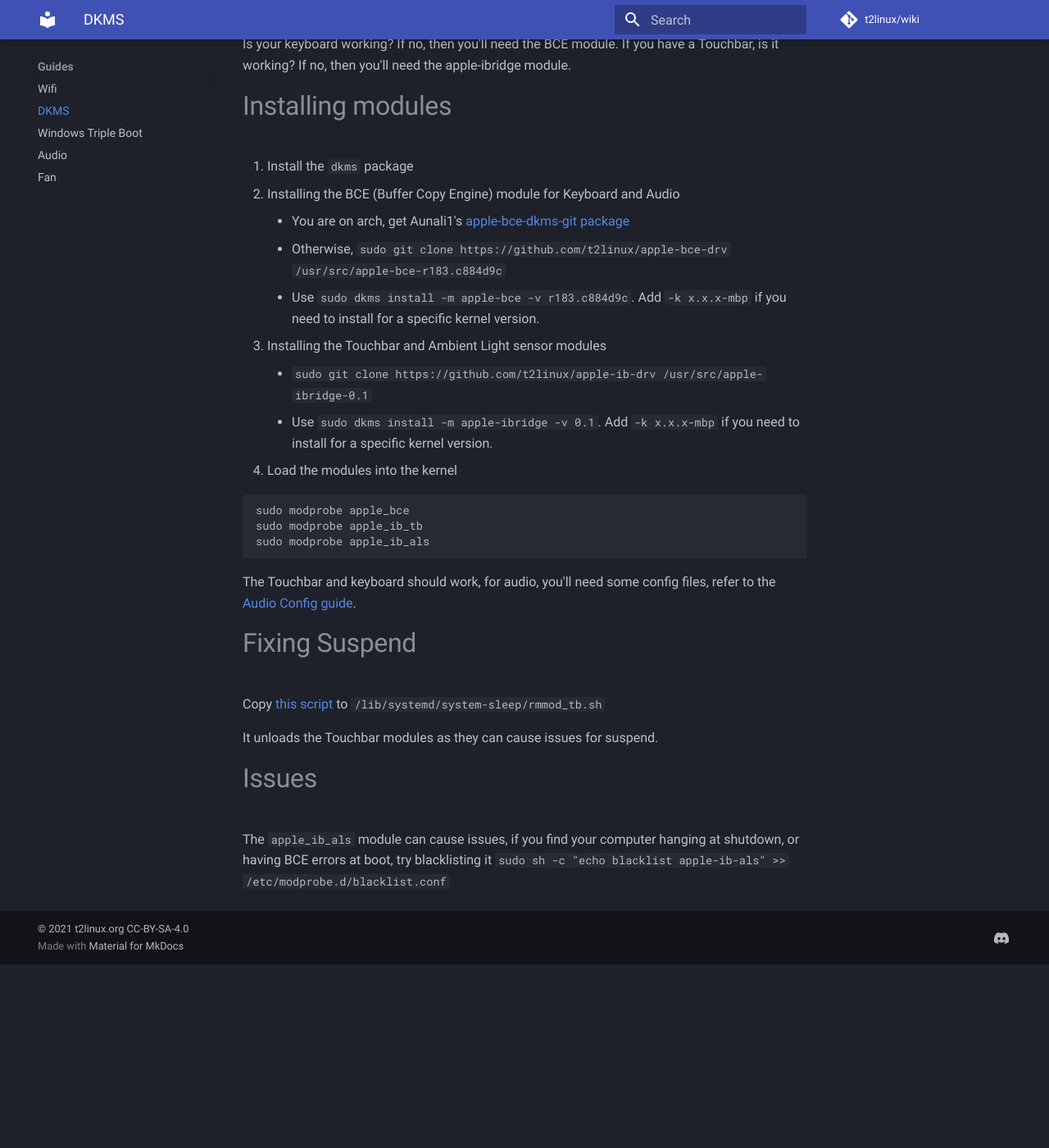
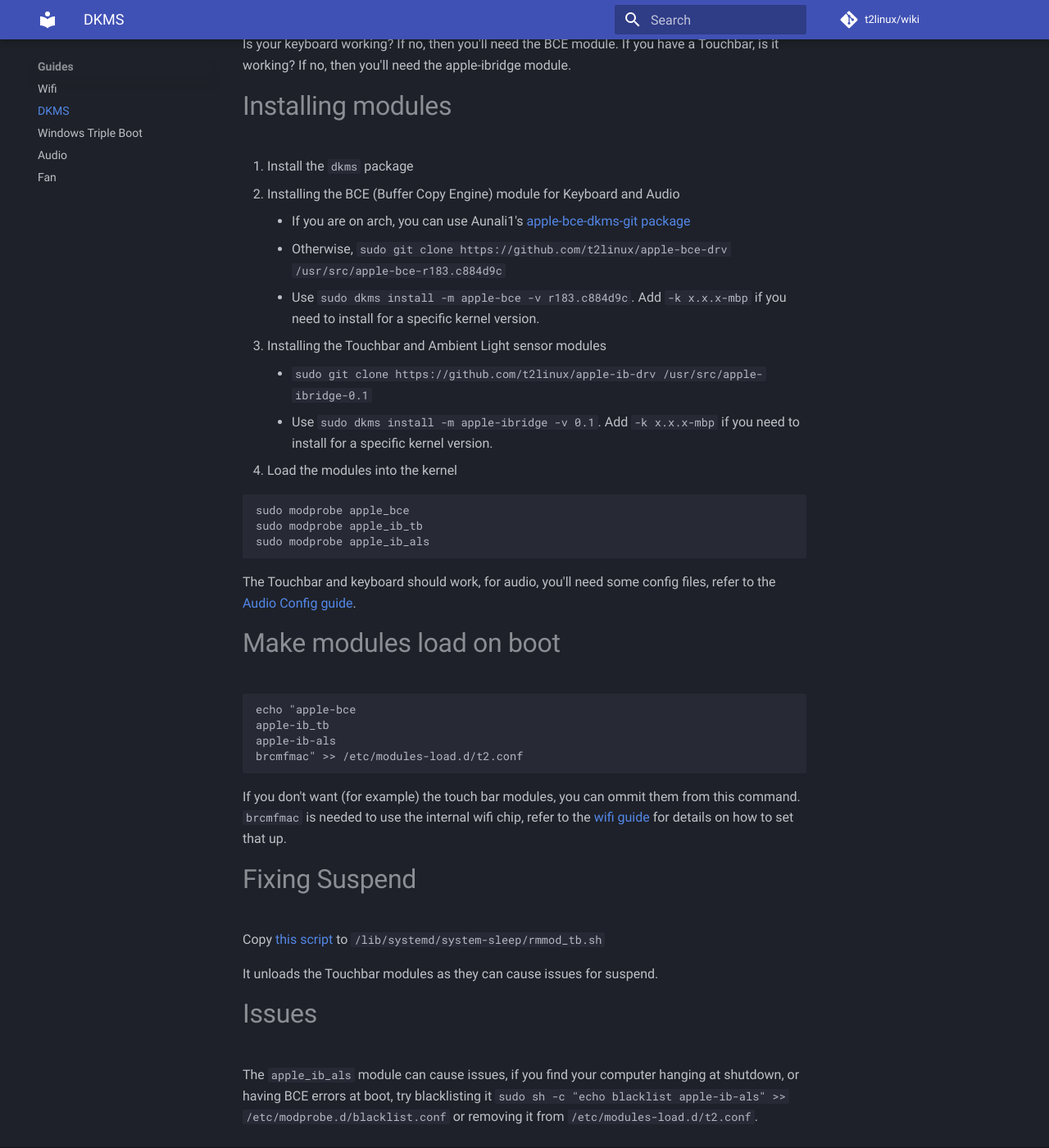
Before and after one commit to t2linux/wiki, an MkDocs documentation site: the page built from docs/guides/dkms.md, in a window 1280 px wide and 1400 px high, scrolled down 335 px. Shown: the whole window at 82% size. Built offline with MkDocs 1.6.1 and Material for MkDocs 9.7.7, drawn with Linux system fonts in a browser that asks for light colours; comment, search, counter and statistics services are not loaded; before the commit the page ends 1511 px from its top, so only the background shows below that.

Commit message:
dkms: autoloading modules and typo

````diff
--- a/docs/guides/dkms.md
+++ b/docs/guides/dkms.md
@@ -11,7 +11,7 @@ If you have a Touchbar, is it working? If no, then you'll need the apple-ibridge
 
 1. Install the `dkms` package
 2. Installing the BCE (Buffer Copy Engine) module for Keyboard and Audio
-	- You are on arch, get Aunali1's [apple-bce-dkms-git package](https://github.com/aunali1/apple-bce-arch/releases)
+	- If you are on arch, you can use Aunali1's [apple-bce-dkms-git package](https://github.com/aunali1/apple-bce-arch/releases)
 	- Otherwise, `sudo git clone https://github.com/t2linux/apple-bce-drv /usr/src/apple-bce-r183.c884d9c`
 	- Use `sudo dkms install -m apple-bce -v r183.c884d9c`. Add `-k x.x.x-mbp` if you need to install for a specific kernel version.
 3. Installing the Touchbar and Ambient Light sensor modules
@@ -27,6 +27,17 @@ sudo modprobe apple_ib_als
 
 The Touchbar and keyboard should work, for audio, you'll need some config files, refer to the [Audio Config guide](https://wiki.t2linux.org/guides/audio-config).
 
+# Make modules load on boot
+
+```
+echo "apple-bce
+apple-ib_tb
+apple-ib-als
+brcmfmac" >> /etc/modules-load.d/t2.conf
+```
+
+If you don't want (for example) the touch bar modules, you can ommit them from this command. `brcmfmac` is needed to use the internal wifi chip, refer to the [wifi guide](https://wiki.t2linux.org/guides/wifi/) for details on how to set that up.
+
 # Fixing Suspend
 
 Copy [this script](https://github.com/marcosfad/mbp-ubuntu/blob/master/files/suspend/rmmod_tb.sh) to `/lib/systemd/system-sleep/rmmod_tb.sh`
@@ -35,4 +46,4 @@ It unloads the Touchbar modules as they can cause issues for suspend.
 
 # Issues
 
-The `apple_ib_als` module can cause issues, if you find your computer hanging at shutdown, or having BCE errors at boot, try blacklisting it `sudo sh -c "echo blacklist apple-ib-als" >> /etc/modprobe.d/blacklist.conf`
+The `apple_ib_als` module can cause issues, if you find your computer hanging at shutdown, or having BCE errors at boot, try blacklisting it `sudo sh -c "echo blacklist apple-ib-als" >> /etc/modprobe.d/blacklist.conf` or removing it from `/etc/modules-load.d/t2.conf`.
````
